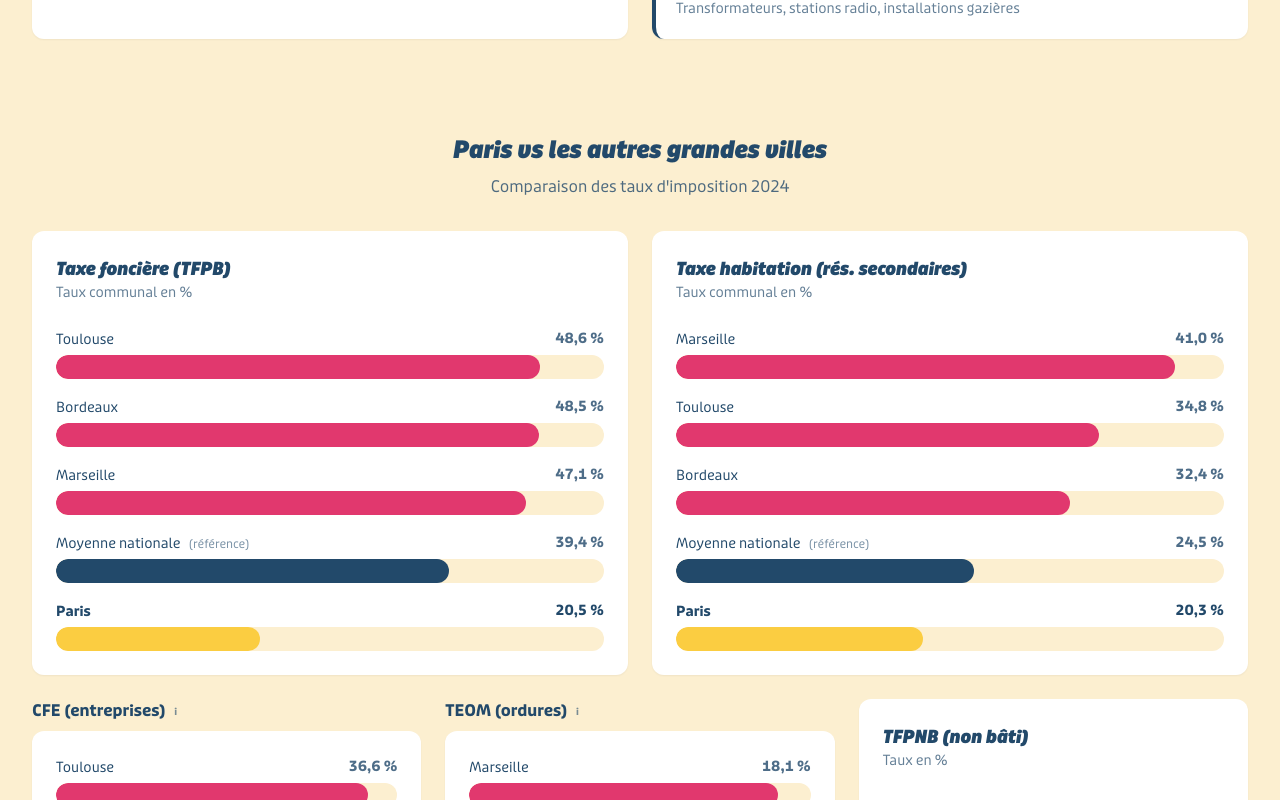
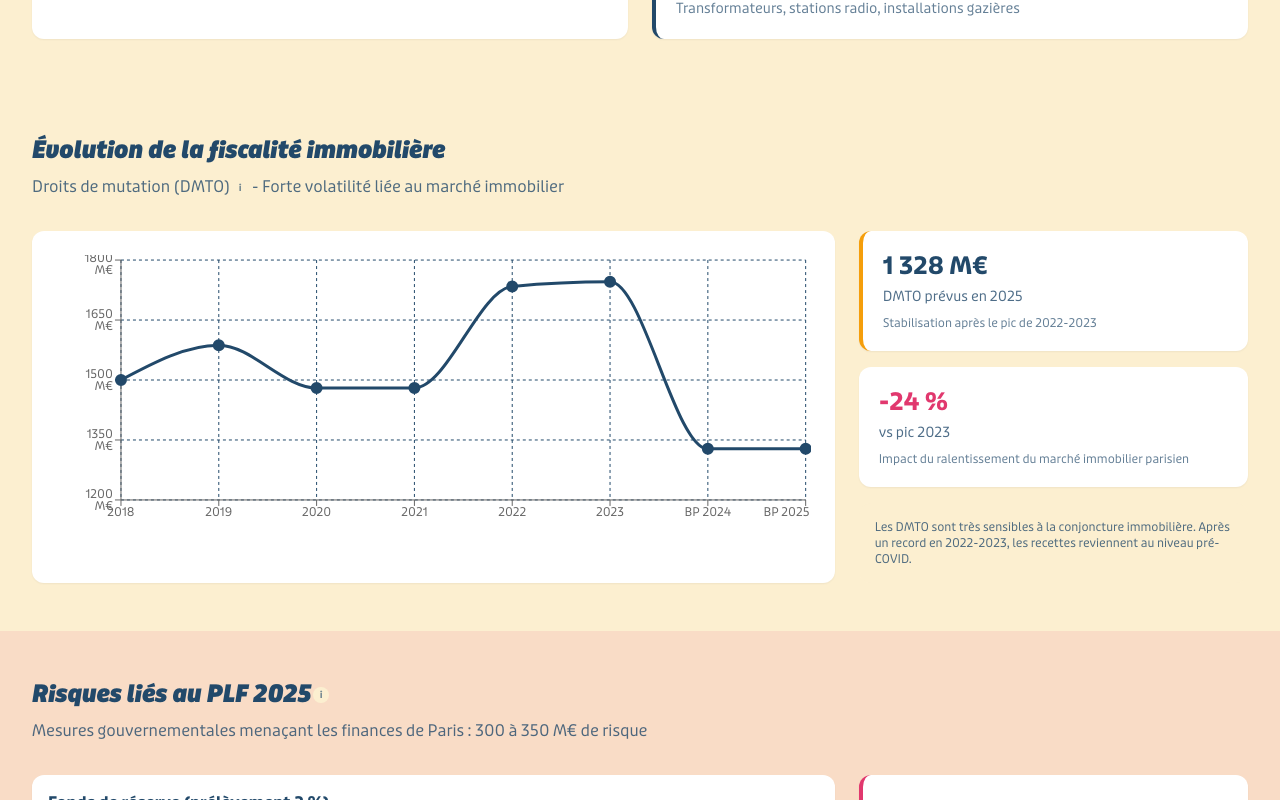
Before and after one commit to TofBoubou/argent-parisiens, a Next.js app: page /recettes in a window 1280 px wide. Shown: the part 1600-2400 px from the top of the page. Built offline with nearby package versions, Linux system fonts and the light colour scheme.

Commit message:
Suppression comparaison taux Paris vs autres villes

```diff
--- a/src/app/recettes/page.tsx
+++ b/src/app/recettes/page.tsx
@@ -28,60 +28,6 @@ const fiscaliteDirecte = {
     { label: 'Taxe habitation résidences secondaires', value: 335.5 },
     { label: 'IFER (réseaux)', value: 4.3 },
   ],
-};
-
-// Comparaison complète des taux avec autres villes (données 02_credits_transverses)
-const comparaisonTauxComplete = {
-  tfpb: {
-    label: 'Taxe foncière (TFPB)',
-    data: [
-      { label: 'Toulouse', value: 48.55, color: '#E1386E' },
-      { label: 'Bordeaux', value: 48.48, color: '#E1386E' },
-      { label: 'Marseille', value: 47.13, color: '#E1386E' },
-      { label: 'Moyenne nationale', value: 39.42, color: '#22496A', subLabel: '(référence)' },
-      { label: 'Paris', value: 20.50, color: '#FBCD41', highlight: true },
-    ],
-  },
-  thrs: {
-    label: 'Taxe habitation (rés. secondaires)',
-    data: [
-      { label: 'Marseille', value: 40.95, color: '#E1386E' },
-      { label: 'Toulouse', value: 34.75, color: '#E1386E' },
-      { label: 'Bordeaux', value: 32.35, color: '#E1386E' },
-      { label: 'Moyenne nationale', value: 24.45, color: '#22496A', subLabel: '(référence)' },
-      { label: 'Paris', value: 20.32, color: '#FBCD41', highlight: true },
-    ],
-  },
-  tfpnb: {
-    label: 'Taxe foncière non bâti (TFPNB)',
-    data: [
-      { label: 'Toulouse', value: 93.49, color: '#E1386E' },
-      { label: 'Bordeaux', value: 93.24, color: '#E1386E' },
-      { label: 'Moyenne nationale', value: 50.82, color: '#22496A', subLabel: '(référence)' },
-      { label: 'Marseille', value: 27.77, color: '#E1386E' },
-      { label: 'Paris', value: 25.31, color: '#FBCD41', highlight: true },
-    ],
-  },
-  cfe: {
-    label: 'Cotisation foncière entreprises',
-    data: [
-      { label: 'Toulouse', value: 36.58, color: '#E1386E' },
-      { label: 'Bordeaux', value: 35.06, color: '#E1386E' },
-      { label: 'Marseille', value: 32.87, color: '#E1386E' },
-      { label: 'Moyenne nationale', value: 26.75, color: '#22496A', subLabel: '(référence)' },
-      { label: 'Paris', value: 16.52, color: '#FBCD41', highlight: true },
-    ],
-  },
-  teom: {
-    label: 'Taxe enlèvement ordures (TEOM)',
-    data: [
-      { label: 'Marseille', value: 18.10, color: '#E1386E' },
-      { label: 'Bordeaux', value: 9.31, color: '#E1386E' },
-      { label: 'Moyenne nationale', value: 8.25, color: '#22496A', subLabel: '(référence)' },
-      { label: 'Toulouse', value: 8.10, color: '#E1386E' },
-      { label: 'Paris', value: 6.21, color: '#FBCD41', highlight: true },
-    ],
-  },
 };
 
 // Évolution fiscalité immobilière (DMTO)
@@ -300,79 +246,6 @@ export default function RecettesPage() {
               </div>
             </div>
           </div>
-        </div>
-      </section>
-
-      {/* Comparaison complète avec autres villes */}
-      <section className="py-12 bg-cream">
-        <div className="max-w-7xl mx-auto px-4 sm:px-6 lg:px-8">
-          <motion.div
-            initial={{ opacity: 0, y: 20 }}
-            whileInView={{ opacity: 1, y: 0 }}
-            viewport={{ once: true }}
-            className="text-center mb-8"
-          >
-            <h2 className="text-2xl font-bold text-primary mb-2">
-              Paris vs les autres grandes villes
-            </h2>
-            <p className="text-primary/80">
-              Comparaison des taux d'imposition 2024
-            </p>
-          </motion.div>
-
-          <div className="grid grid-cols-1 lg:grid-cols-2 gap-6 mb-6">
-            <BarChartHorizontal
-              data={comparaisonTauxComplete.tfpb.data}
-              title="Taxe foncière (TFPB)"
-              subtitle="Taux communal en %"
-              maxValue={55}
-              showPercentage
-            />
-            <BarChartHorizontal
-              data={comparaisonTauxComplete.thrs.data}
-              title="Taxe habitation (rés. secondaires)"
-              subtitle="Taux communal en %"
-              maxValue={45}
-              showPercentage
-            />
-          </div>
-
-          <div className="grid grid-cols-1 lg:grid-cols-3 gap-6">
-            <div>
-              <div className="mb-2 flex items-center gap-1">
-                <span className="font-bold text-primary">
-                  <InfoTooltip terme="CFE">CFE (entreprises)</InfoTooltip>
-                </span>
-              </div>
-              <BarChartHorizontal
-                data={comparaisonTauxComplete.cfe.data}
-                subtitle="Taux en %"
-                maxValue={40}
-                showPercentage
-              />
-            </div>
-            <div>
-              <div className="mb-2 flex items-center gap-1">
-                <span className="font-bold text-primary">
-                  <InfoTooltip terme="TEOM">TEOM (ordures)</InfoTooltip>
-                </span>
-              </div>
-              <BarChartHorizontal
-                data={comparaisonTauxComplete.teom.data}
-                subtitle="Taux en %"
-                maxValue={20}
-                showPercentage
-              />
-            </div>
-            <BarChartHorizontal
-              data={comparaisonTauxComplete.tfpnb.data}
-              title="TFPNB (non bâti)"
-              subtitle="Taux en %"
-              maxValue={100}
-              showPercentage
-            />
-          </div>
-
         </div>
       </section>
 
```
